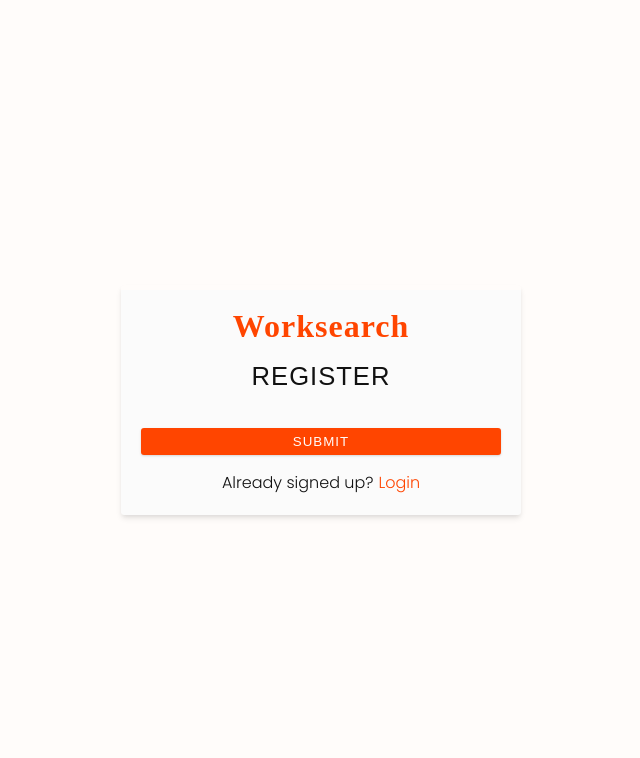
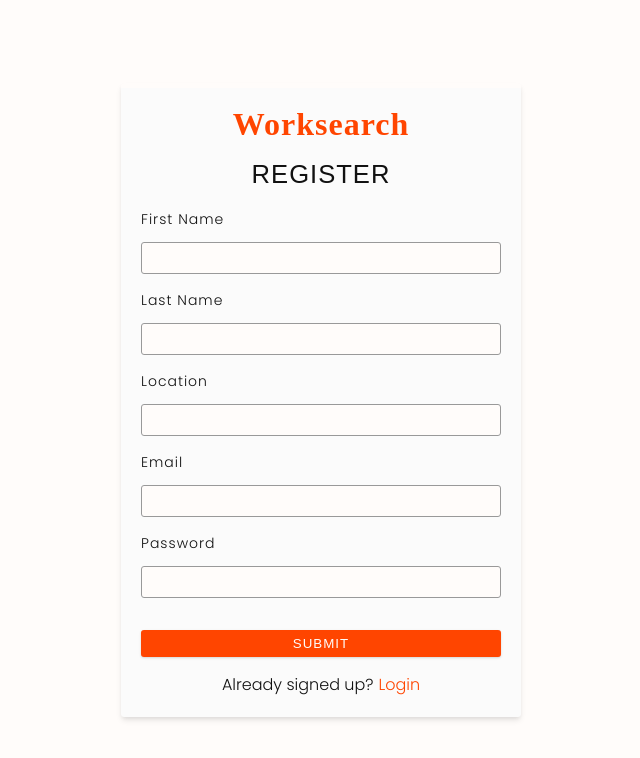
Before and after one commit to Nimira43/Pen-Icon-Animation, a React (Vite) app: page /register in a window 1280 px wide. Shown: the top 758 px of the page, without its empty margins (319-959 px from the left). Built offline with nearby package versions, Linux system fonts and the light colour scheme; a web font is replaced by a local one.

Commit message:
Used the FormRow component to fill out the Register form

```diff
--- a/src/pages/Register.jsx
+++ b/src/pages/Register.jsx
@@ -1,6 +1,6 @@
 import Wrapper from '../assets/wrappers/RegisterAndLoginPage'
 import { Link } from 'react-router-dom'
-import { Logo } from '../components'
+import { FormRow, Logo } from '../components'
 
 const Register = () => {
   return (
@@ -8,7 +8,11 @@ const Register = () => {
       <form className='form'>
         <Logo />
         <h4>Register</h4>
-
+        <FormRow type='text' name='name' labelText='first name' />
+        <FormRow type='text' name='lastName' labelText='last name' />
+        <FormRow type='text' name='location' />
+        <FormRow type='email' name='email' />
+        <FormRow type='password' name='password' />
         <button type='submit' className='btn btn-block'>Submit</button>
         <p>
           Already signed up?
```
Also changed, not shown: src/components/index.js (line endings or trailing spaces).
